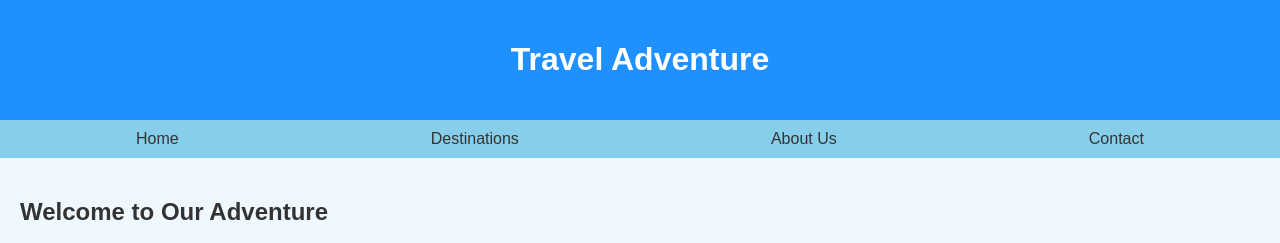
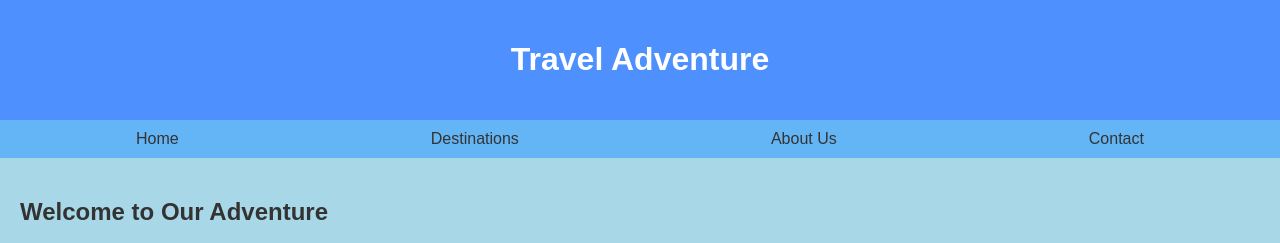
Before and after one commit to Sreekanth7Gs/travel_static_website, a plain HTML site: page index.html in a window 1280 px wide. Shown: the top 243 px of the page. Drawn offline with Linux system fonts and the light colour scheme.

Commit message:
modified code

```diff
--- a/styles.css
+++ b/styles.css
@@ -3,19 +3,19 @@ body {
     font-family: 'Arial', sans-serif;
     margin: 0;
     padding: 0;
-    background-color: #f0f8ff; /* Light Sky Blue */
+    background-color: #a8d8e8; /* Sky Blue */
     color: #333;
 }
 
 header {
-    background-color: #1e90ff; /* Dodger Blue */
+    background-color: #4d90fe; /* Dodger Blue */
     padding: 20px;
     text-align: center;
     color: white;
 }
 
 nav {
-    background-color: #87ceeb; /* Sky Blue */
+    background-color: #64b5f6; /* Steel Blue */
     padding: 10px;
 }
 
@@ -46,7 +46,7 @@ img {
 }
 
 footer {
-    background-color: #1e90ff; /* Dodger Blue */
+    background-color: #4d90fe; /* Dodger Blue */
     padding: 10px;
     text-align: center;
     color: white;
```
Also changed, not shown: images/beach.jpg (added), images/city.jpg (added), images/mountain.jpg (added), 1 other file.
